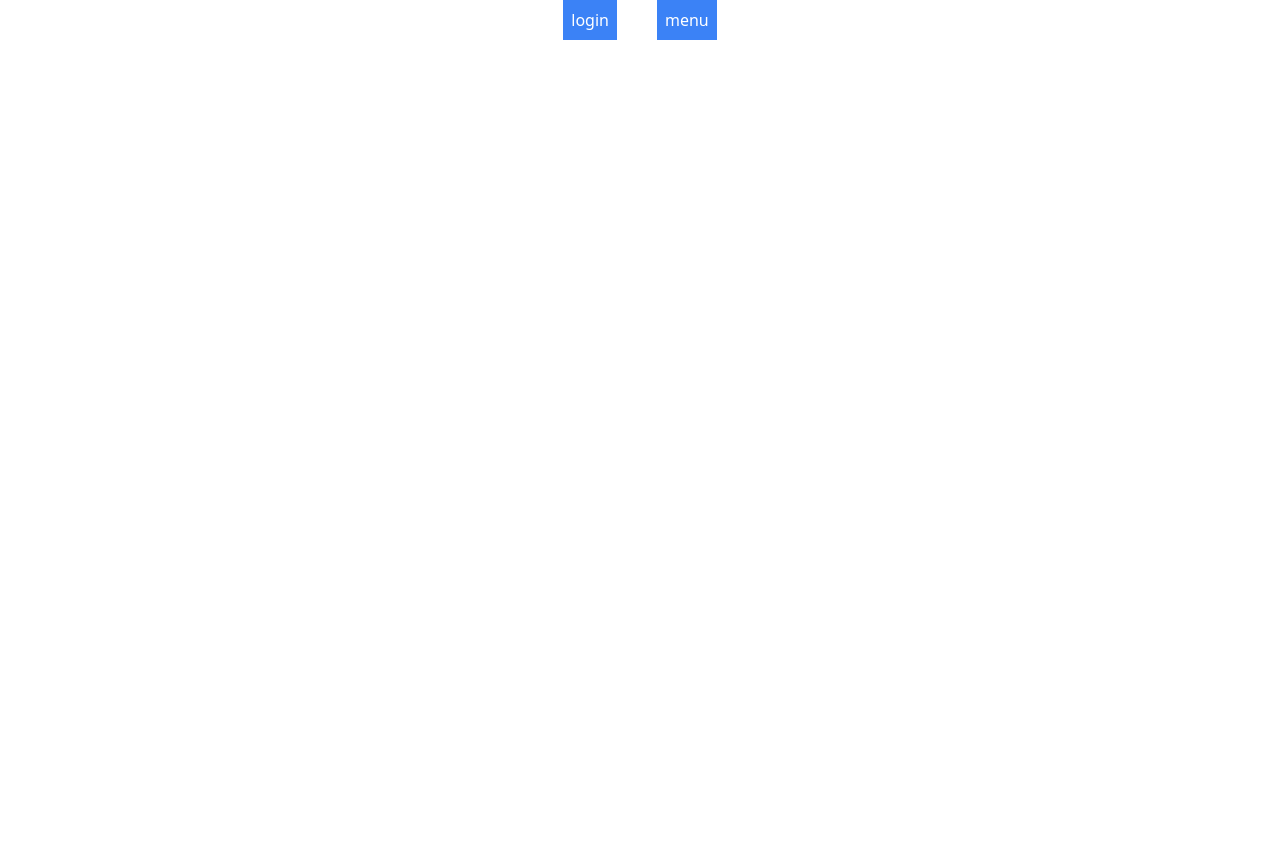
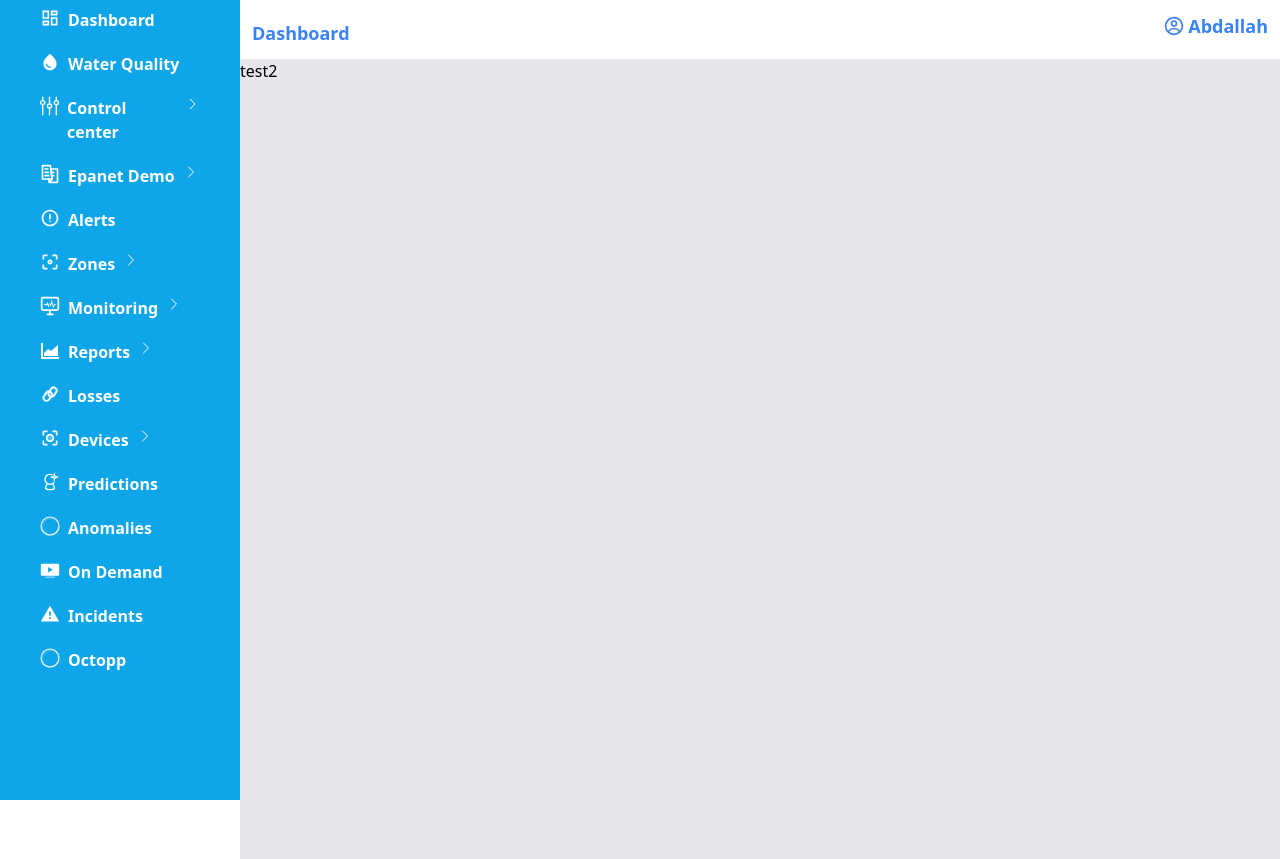
Before and after one commit to AbdallahQawas/Login, a Vue app: page / in a window 1280 px wide. Before the commit this address had no page. Before the commit the page ends 800 px from the top, so only its background shows below. Built offline with nearby package versions, Linux system fonts and the light colour scheme.

Commit message:
Create dashboard & design enhacment

```diff
--- a/src/App.vue
+++ b/src/App.vue
@@ -1,11 +1,26 @@
 <script setup lang="ts">
 import { RouterView } from 'vue-router'
+import pageMenu from './components/page-menu.vue'
+import pageHeader from './components/page-header.vue'
+import { ref } from 'vue'
+
+let pageLabel = ref('')
+function pageClicked(label: string) {
+  pageLabel.value = label
+}
 </script>
 
 <template>
-  <div class="flex justify-center space-x-10">
-    <RouterLink class="bg-blue-500 text-white p-2" to="/login">login</RouterLink>
-    <RouterLink class="bg-blue-500 text-white p-2" to="/menu">menu</RouterLink>
+  <div class="flex flex-row">
+    <div>
+      <pageMenu @on-page-clicked="pageClicked"></pageMenu>
+    </div>
+    <div class="w-full">
+      <div>
+        <pageHeader :page-title="pageLabel" tenant-name="Abdallah"></pageHeader>
+      </div>
+      <div class="bg-gray-200 h-full">test2</div>
+    </div>
   </div>
   <router-view />
 </template>
--- /dev/null
+++ b/src/components/page-header.vue
@@ -0,0 +1,19 @@
+<template>
+  <div class="flex justify-between items-baseline text-blue-500 text-lg font-bold">
+    <div class="m-3">{{ pageTitle ? pageTitle : 'Dashboard' }}</div>
+    <div class="flex m-3 space-x-1">
+      <span class="py-1"><iconifyProfile class="h-5 w-5"></iconifyProfile> </span>
+      <div>{{ tenantName }}</div>
+    </div>
+  </div>
+</template>
+
+<script lang="ts" setup>
+import iconifyProfile from '../icons/iconify-profile.vue'
+type propsType = {
+  tenantName: string
+  pageTitle: string
+}
+
+const props = defineProps<propsType>()
+</script>
--- a/src/components/page-menu.vue
+++ b/src/components/page-menu.vue
@@ -1,10 +1,11 @@
 <template>
   <div class="bg-gray-200 flex h-screen">
-    <div class="bg-sky-500 flex flex-col w-64">
-      <div v-for="(page, index) in pages" :key="index">
+    <div class="bg-sky-500 flex flex-col px-6 space-y-1">
+      <div class="w-48" v-for="(page, index) in pages" :key="index">
         <button
+          @click="pageClicked(index)"
           v-if="!page.subPage"
-          class="px-4 py-2 w-full flex space-x-2 hover:bg-white hover:text-blue-500 text-white font-semibold text-start"
+          class="rounded-md px-4 py-2 w-full flex space-x-2 hover:bg-white hover:text-blue-500 text-white font-semibold text-start"
         >
           <component class="w-5 h-5" :is="isComponent(page.icon || '')"></component>
           <span>
@@ -19,6 +20,7 @@
 
 <script lang="ts" setup>
 import { ref } from 'vue'
+import pageHeader from './page-header.vue'
 import subMenu from './sub-menu.vue'
 import iconifyDashboard from '@/icons/iconify-dashboard.vue'
 import iconifyWater from '@/icons/iconify-water.vue'
@@ -35,6 +37,10 @@ import iconifyAnomalies from '@/icons/iconify-anomalies.vue'
 import iconifyOnDemand from '@/icons/iconify-on-demand.vue'
 import iconifyIncidents from '@/icons/iconify-incidents.vue'
 import iconifyOctopo from '@/icons/iconify-octopo.vue'
+
+const emit = defineEmits<{
+  (e: 'onPageClicked', label: string): void
+}>()
 
 function isComponent(name: string) {
   let temp = {
@@ -144,4 +150,8 @@ let pages = ref<pageType[]>([
     icon: 'iconifyOctopo'
   }
 ])
+
+function pageClicked(index: number) {
+  emit('onPageClicked', pages.value[index].label)
+}
 </script>
--- /dev/null
+++ b/src/icons/iconify-profile.vue
@@ -0,0 +1,12 @@
+<template>
+  <svg xmlns="http://www.w3.org/2000/svg" viewBox="0 0 24 24">
+    <g fill="currentColor" fill-rule="evenodd" clip-rule="evenodd">
+      <path d="M16 9a4 4 0 1 1-8 0a4 4 0 0 1 8 0Zm-2 0a2 2 0 1 1-4 0a2 2 0 0 1 4 0Z" />
+      <path
+        d="M12 1C5.925 1 1 5.925 1 12s4.925 11 11 11s11-4.925 11-11S18.075 1 12 1ZM3 12c0 2.09.713 4.014 1.908 5.542A8.986 8.986 0 0 1 12.065 14a8.984 8.984 0 0 1 7.092 3.458A9 9 0 1 0 3 12Zm9 9a8.963 8.963 0 0 1-5.672-2.012A6.992 6.992 0 0 1 12.065 16a6.991 6.991 0 0 1 5.689 2.92A8.964 8.964 0 0 1 12 21Z"
+      />
+    </g>
+  </svg>
+</template>
+
+<script setup lang="ts"></script>
--- a/src/router/index.ts
+++ b/src/router/index.ts
@@ -13,11 +13,6 @@ const routes = [
     path: '/blank',
     name: 'BlankPage',
     component: BlankPage
-  },
-  {
-    path: '/menu',
-    name: 'menu',
-    component: Menu
   }
 ]
 
```
